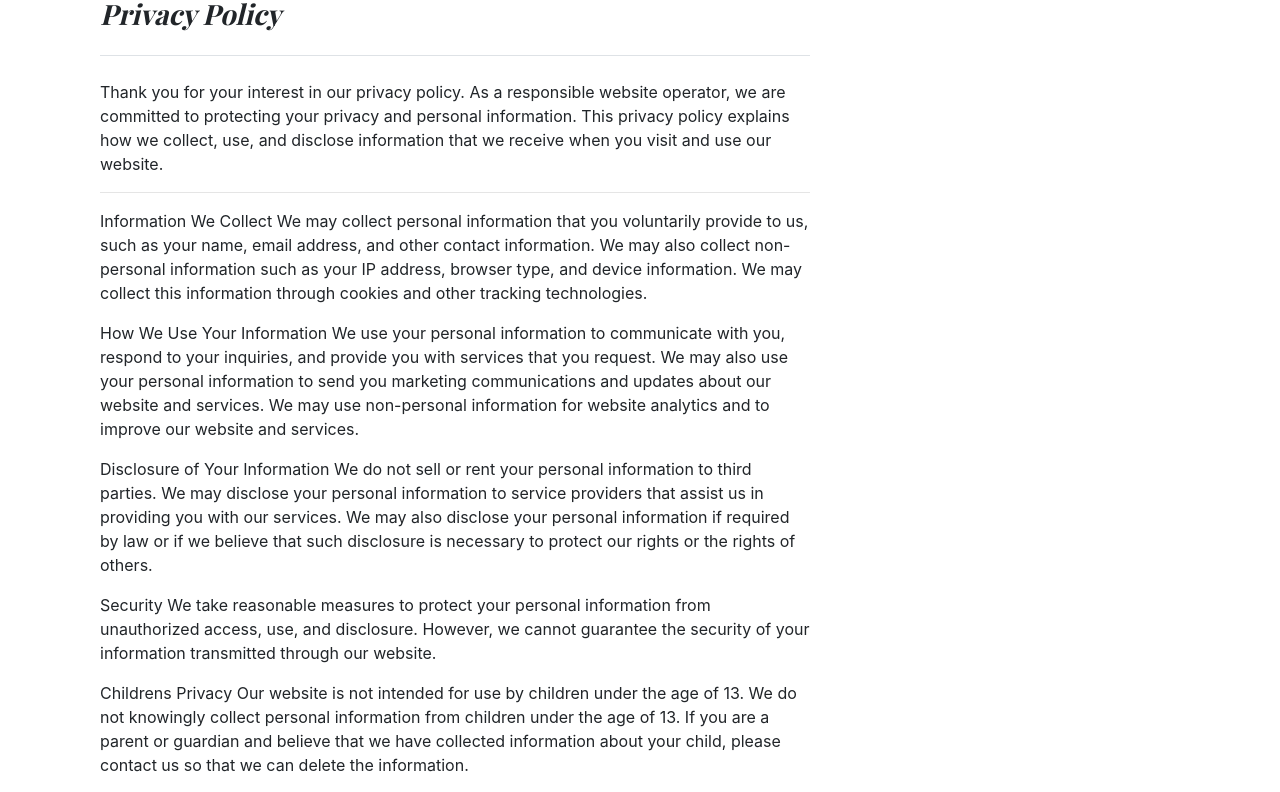
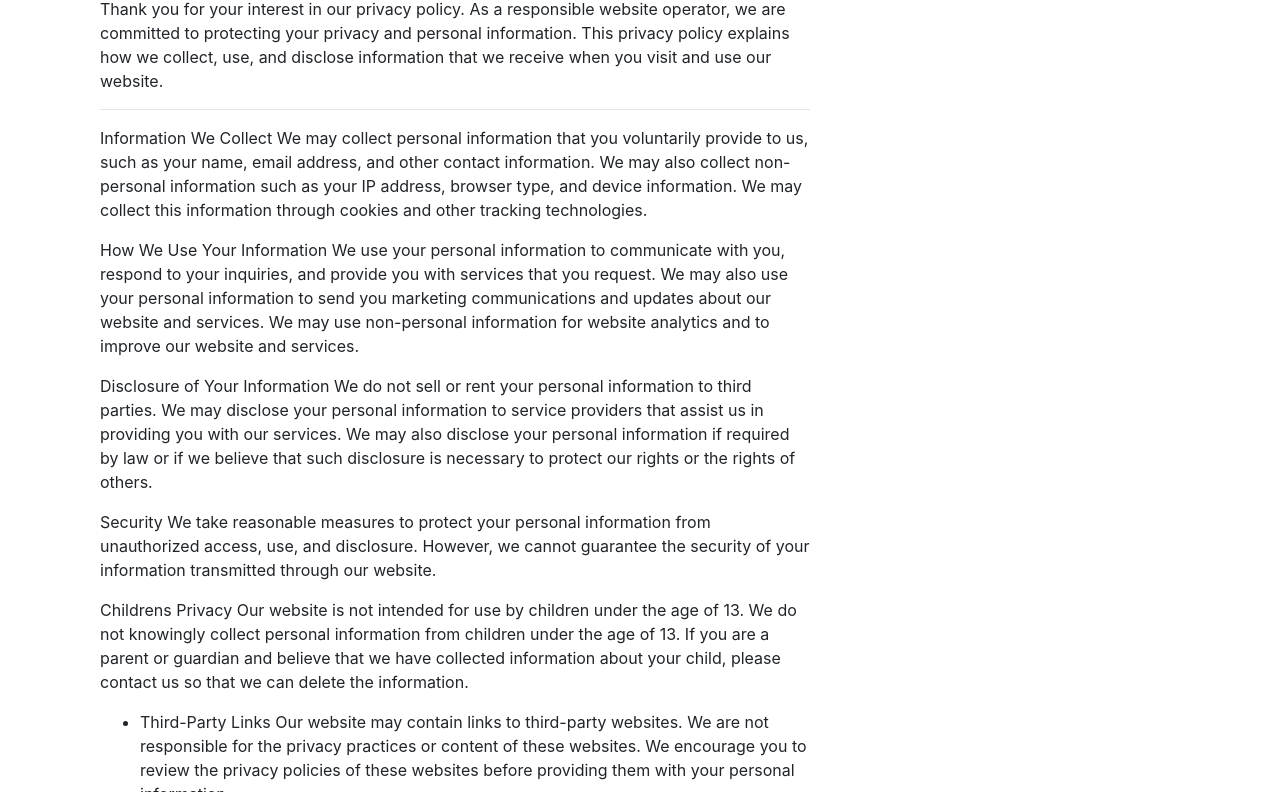
Before and after one commit to RamsleyLichuma/Xxxage_Tech_Inc.github.io, a plain HTML site: page Privacy_Policy/index.html in a window 1280 px wide. Shown: the part 72-864 px from the top of the page. Drawn offline with nearby package versions, Linux system fonts and the light colour scheme.

Commit message:
Update index.html

```diff
--- a/Privacy_Policy/index.html
+++ b/Privacy_Policy/index.html
@@ -65,9 +65,7 @@
 <main role="main" class="container">
   <div class="row">
     <div class="col-md-8 blog-main">
-      <h3 class="pb-4 mb-4 font-italic border-bottom">
-       Privacy Policy
-      </h3>
+
 
       <div class="blog-post">
 
```
